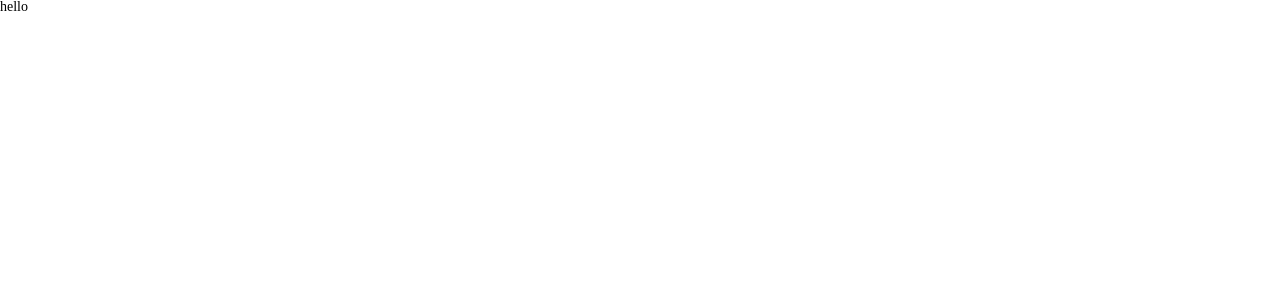
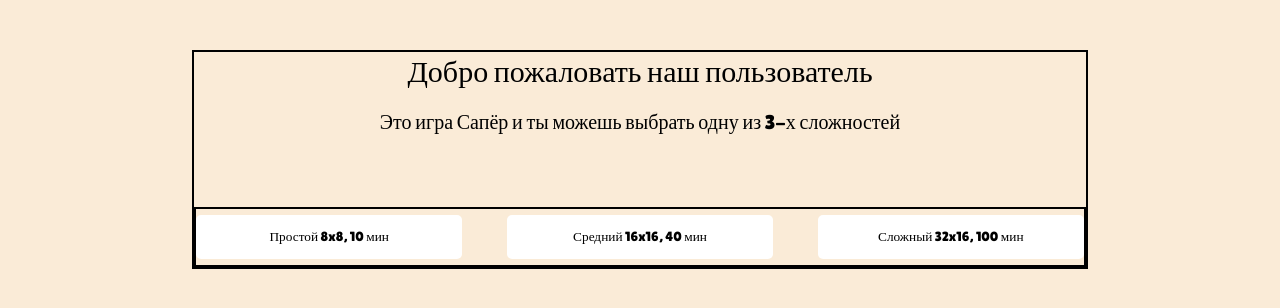
Before and after one commit to Grekalimbus/Miner, a React (Create React App) app: page / in a window 1280 px wide. Shown: the top 308 px of the page. Built offline with nearby package versions, Linux system fonts and the light colour scheme.

Commit message:
add basic markup

```diff
--- a/package.json
+++ b/package.json
@@ -41,6 +41,7 @@
     ]
   },
   "devDependencies": {
+    "@types/react-router-dom": "^5.3.3",
     "eslint": "^8.36.0",
     "react-router-dom": "^5.3.4"
   }
--- a/public/index.html
+++ b/public/index.html
@@ -15,6 +15,9 @@
       user's mobile device or desktop. See https://developers.google.com/web/fundamentals/web-app-manifest/
     -->
     <link rel="manifest" href="%PUBLIC_URL%/manifest.json" />
+    <link rel="preconnect" href="https://fonts.googleapis.com">
+<link rel="preconnect" href="https://fonts.gstatic.com" crossorigin>
+<link href="https://fonts.googleapis.com/css2?family=Lilita+One&family=Rubik:ital@1&display=swap" rel="stylesheet">
     <!--
       Notice the use of %PUBLIC_URL% in the tags above.
       It will be replaced with the URL of the `public` folder during the build.
--- a/src/App.tsx
+++ b/src/App.tsx
@@ -1,7 +1,19 @@
 import React from 'react';
+import { Switch, Route } from 'react-router-dom';
+import MainPage from './app/components/pages/mainPage/MainPage';
+
+export interface STYLES {
+  [key: string]: string;
+}
 
 function App() {
-  return <div>hello</div>;
+  return (
+    <Switch>
+      <Route path="/" exact>
+        <MainPage />
+      </Route>
+    </Switch>
+  );
 }
 
 export default App;
--- /dev/null
+++ b/src/app/components/common/ButtonMainPage.tsx
@@ -0,0 +1,12 @@
+import React, { FC } from 'react';
+import styles from './index.module.css';
+
+interface Props {
+  title: string;
+}
+
+const ButtonMainPage: FC<Props> = ({ title }) => {
+  return <button className={styles.buttonMainPage}>{title}</button>;
+};
+
+export default ButtonMainPage;
--- /dev/null
+++ b/src/app/components/common/index.module.css
@@ -0,0 +1,20 @@
+.buttonMainPage{
+    width: 30%;
+    height: 80%;
+    background-color: rgb(255, 255, 255);
+    display: flex;
+    flex-direction: column;
+    align-items: center;
+    justify-content: center;
+    border-radius: 5px;
+}
+.buttonMainPage:hover{
+    border: 2px solid rgb(207, 207, 207);
+}
+
+@media (max-width: 760px) {
+    .buttonMainPage{
+        width: 31.5%;
+        font-size: 12px;
+    }
+}
--- /dev/null
+++ b/src/app/components/pages/mainPage/MainPage.tsx
@@ -0,0 +1,21 @@
+import React, { FC } from 'react';
+import ButtonMainPage from '../../common/ButtonMainPage';
+import styles from './index.module.css';
+
+const MainPage: FC = () => {
+  return (
+    <div className={styles.wrapper}>
+      <h1 className={styles.mainTitle}>Добро пожаловать наш пользователь</h1>
+      <h2 className={styles.h2Title}>
+        Это игра Сапёр и ты можешь выбрать одну из 3-х сложностей
+      </h2>
+      <div className={styles.buttonsMainPage}>
+        <ButtonMainPage title="Простой 8x8, 10 мин" />
+        <ButtonMainPage title="Средний 16x16, 40 мин" />
+        <ButtonMainPage title="Сложный 32x16, 100 мин" />
+      </div>
+    </div>
+  );
+};
+
+export default MainPage;
--- /dev/null
+++ b/src/app/components/pages/mainPage/index.module.css
@@ -0,0 +1,36 @@
+.wrapper{
+    margin: 0 auto;
+    width: 70%;
+    height: 100%;
+    border: 2px solid #000;
+    text-align: center;
+    margin-top: 50px;
+    display: flex;
+    flex-direction: column;
+    align-items: center;
+}
+.mainTitle{
+    margin-top: 5px;
+    font-size: 30px;
+    font-weight: 500;
+}
+.h2Title{
+    margin-top: 25px;
+    font-size: 20px;
+    font-weight: 500;
+}
+.buttonsMainPage{
+    display: flex;
+    justify-content: space-between;
+    align-items: center;
+    margin-top: 75px;
+    width: 100%;
+    border: 2px solid #000;
+    height: 60px;
+}
+
+@media (max-width: 760px) {
+    .wrapper{
+        width: 90%;
+    }
+}
--- a/src/index.css
+++ b/src/index.css
@@ -1,3 +1,4 @@
+
 *{
   padding: 0;
   margin: 0;
@@ -20,6 +21,8 @@ html,body{
   -ms-text-size-adjust: 100%;
   -moz-text-size-adjust: 100%;
   -webkit-text-size-adjust: 100%;
+  background-color: antiquewhite;
+  font-family: 'Lilita One', cursive;
 }
 input,button,textarea{font-family:inherit;}
 input::-ms-clear{display: none;}
--- /dev/null
+++ b/src/index.module.d.ts
@@ -0,0 +1,4 @@
+declare module '*.module.css' {
+    const classes: { [key: string]: string };
+    export default classes;
+  }
--- a/src/index.tsx
+++ b/src/index.tsx
@@ -1,7 +1,12 @@
 import React from 'react';
+import { BrowserRouter } from 'react-router-dom';
 import ReactDOM from 'react-dom/client';
 import './index.css';
 import App from './App';
 
 const root = ReactDOM.createRoot(document.getElementById('root') as HTMLElement);
-root.render(<App />);
+root.render(
+  <BrowserRouter>
+    <App />
+  </BrowserRouter>
+);
```
Also changed, not shown: src/app/components/pages/gamePage/GamePage.tsx (added, +7 -0 lines), tsconfig.json (+7 -9 lines), 1 other file (tests, documents, lock files or other folders).
